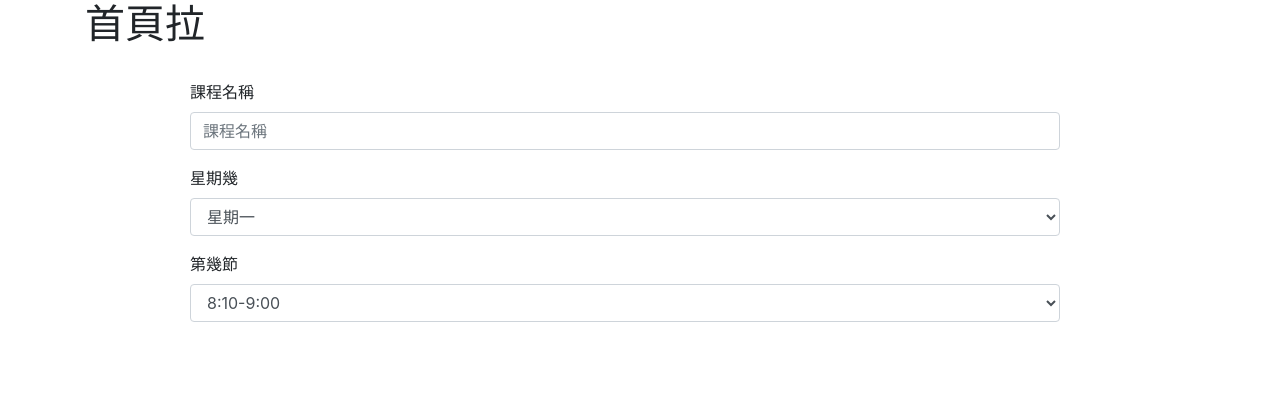
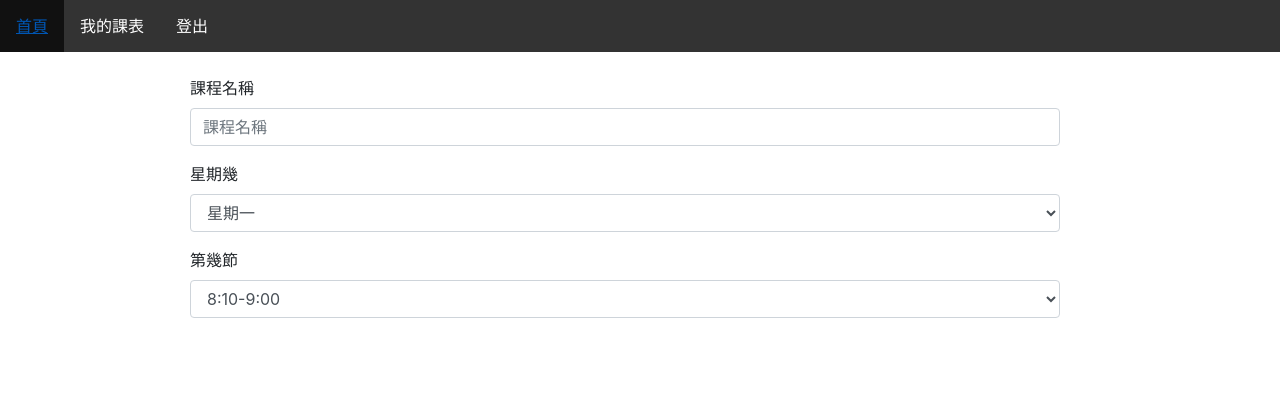
Before and after one commit to Maple30/Django_FinalPro, a Django app: page /add_lesson in a window 1280 px wide. Shown: the top 420 px of the page. After the commit the page ends 318 px from the top, so only its background shows below. Run offline with Django 3.2, Linux system fonts and the light colour scheme; a user stored in the database is signed in; some libraries are stand-ins or nearby versions.

Commit message:
完成登出功能

```diff
--- a/FinalPro/lesson_alert/templates/base.html
+++ b/FinalPro/lesson_alert/templates/base.html
@@ -5,12 +5,53 @@
 <html>
     <head>
         {% block head%}
+
+
+        <head>
+        <style>
+        ul {
+            list-style-type: none;
+            margin: 0;
+            padding: 0;
+            overflow: hidden;
+            background-color: #333;
+        }
+
+        li {
+            float: left;
+        }
+
+        li a {
+            display: block;
+            color: white;
+            text-align: center;
+            padding: 14px 16px;
+            text-decoration: none;
+        }
+
+        li a:hover:not(.active) {
+            background-color: #111;
+        }
+        </style>
+        <ul>
+            <li><a href="/">首頁</a></li>
+            <li><a href="/lesson_list">我的課表</a></li>
+            {% if  not user.is_authenticated %}
+            <li><a href="/login">登入</a></li>
+            <li><a href="/sign-up">註冊</a></li>
+            {% endif %}
+            {% if user.is_authenticated%}
+            <li><a href="/logout/">登出</a></li>
+            {% endif %}
+
+        </ul>
+        </head>
         {% endblock %}
     </head>
     <body>
         <div class="container">
-            <h1>首頁拉</h1>
             {% block content %}
+            <h1>首頁</h1>
             {% endblock %}
         </div>
 
--- a/FinalPro/lesson_alert/urls.py
+++ b/FinalPro/lesson_alert/urls.py
@@ -4,6 +4,7 @@ from django.urls import path, include
 from . import views
 
 urlpatterns = (
+    path('',include('django.contrib.auth.urls')),
     path('', views.index, name='index'),
     path('sign-up', views.UserCreate.as_view(), name='sign_up'),
     path('add_lesson', views.add_lesson, name = 'add_lesson'),
--- a/FinalPro/lesson_alert/views.py
+++ b/FinalPro/lesson_alert/views.py
@@ -8,6 +8,7 @@ from .forms import UserCreationForm, LessonsForm
 from django.contrib import messages
 from lesson_alert.models import Category
 from django.http import HttpResponse
+from django.contrib.auth.views import auth_logout
 
 # Create your views here.
 def index(request):
@@ -41,3 +42,6 @@ def lesson_list(request):
     User = request.user
     print(request.user)
     return render(request,'lesson_list.html',locals())
+# def loged_out(request):
+#     logout(request)
+#     return redirect('/logout')
```
Also changed, not shown: FinalPro/lesson_alert/templates/registration/logged_out.html (added, +14 -0 lines), FinalPro/db.sqlite3, 5 other files.
